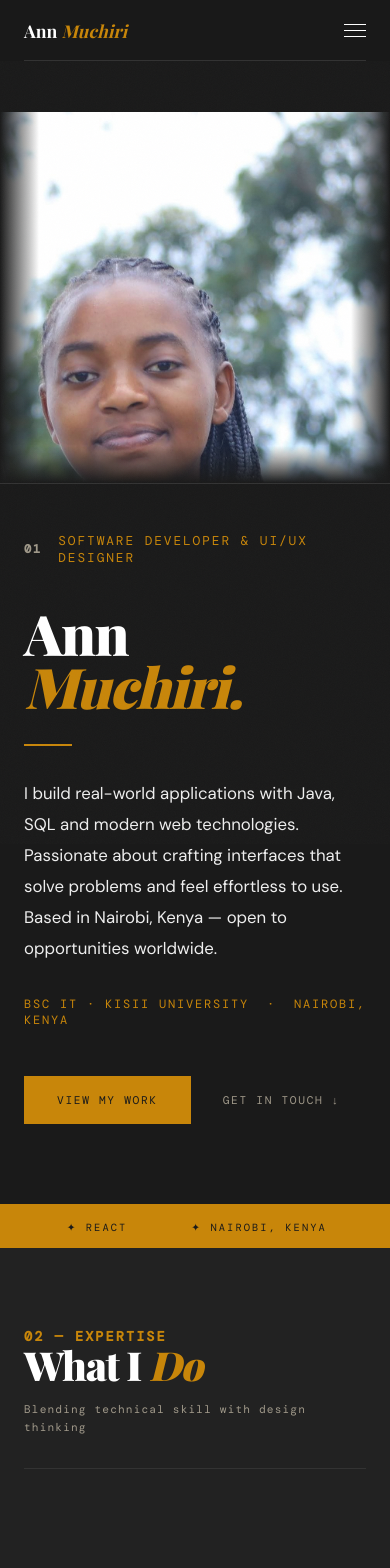
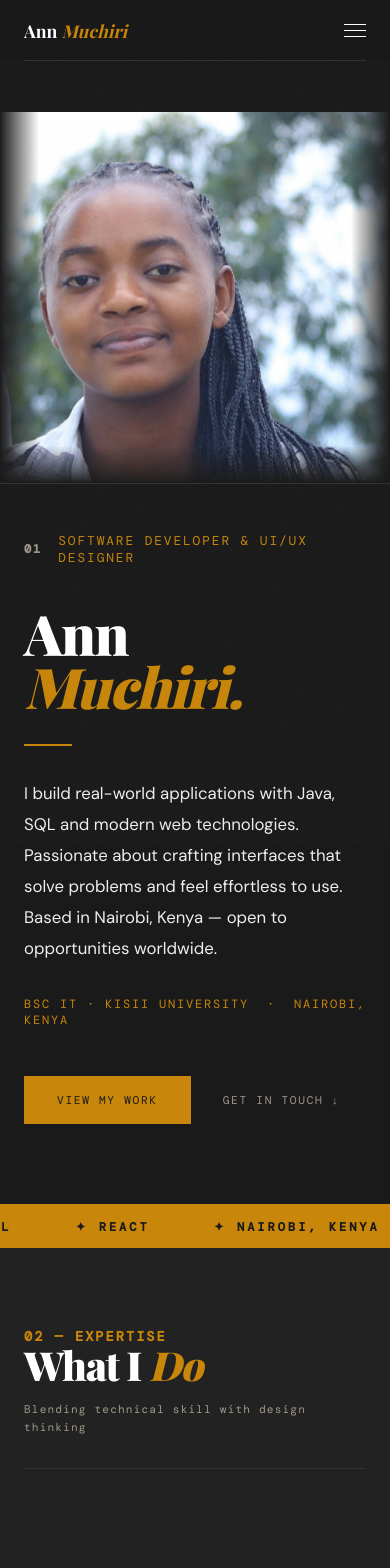
Before and after one commit to annmosh88/annmosh88.github.io, a Next.js app: page / in a window 390 px wide. Shown: the top 1568 px of the page. Built offline with nearby package versions, Linux system fonts and the light colour scheme; a web font is replaced by a local one.

Commit message:
Branding updates: amber bold nav-links and marquee. Photo framing: shift face up to reduce top space.

```diff
--- a/styles/globals.css
+++ b/styles/globals.css
@@ -52,8 +52,9 @@ nav::after {
 .nav-links { display: flex; gap: 3rem; list-style: none; }
 .nav-links a {
   font-family: 'DM Mono', monospace;
-  font-size: 0.7rem; letter-spacing: 0.12em;
-  text-transform: uppercase; color: var(--muted);
+  font-size: 0.75rem; letter-spacing: 0.12em;
+  text-transform: uppercase; color: var(--amber);
+  font-weight: 700;
   text-decoration: none; position: relative; transition: color 0.3s;
   cursor: none;
 }
@@ -101,7 +102,7 @@ nav::after {
 .hero-right { position: relative; overflow: hidden; }
 .hero-right img {
   width: 100%; height: 100%;
-  object-fit: cover; object-position: center 25%;
+  object-fit: cover; object-position: center 60%;
   opacity: 1;
 }
 .hero-right::after {
@@ -170,8 +171,9 @@ nav::after {
 }
 .marquee-track span {
   font-family: 'DM Mono', monospace;
-  font-size: 0.65rem; letter-spacing: 0.2em;
+  font-size: 0.75rem; letter-spacing: 0.25em;
   text-transform: uppercase; color: var(--ink); padding: 0 2rem;
+  font-weight: 700;
 }
 .marquee-track span::before { content: '✦  '; }
 @keyframes marquee {
@@ -403,8 +405,8 @@ footer {
   .hamburger { display: block; z-index: 600; position: relative; }
   .hero { display: flex; flex-direction: column; min-height: auto; }
   .hero-left { padding: 3rem 1.5rem 5rem; border-right: none; border-top: 1px solid var(--rule); }
-  .hero-right { order: -1; height: 95vw; max-height: 550px; }
-  .hero-right img { object-position: center top; }
+  .hero-right { order: -1; height: 95vw; max-height: 550px; overflow: hidden; }
+  .hero-right img { object-position: center 70%; }
   .s-inner { padding: 5rem 1.5rem; }
   .s-header { flex-direction: column; gap: 1rem; }
   .s-sub { text-align: left; max-width: 100%; }
```
